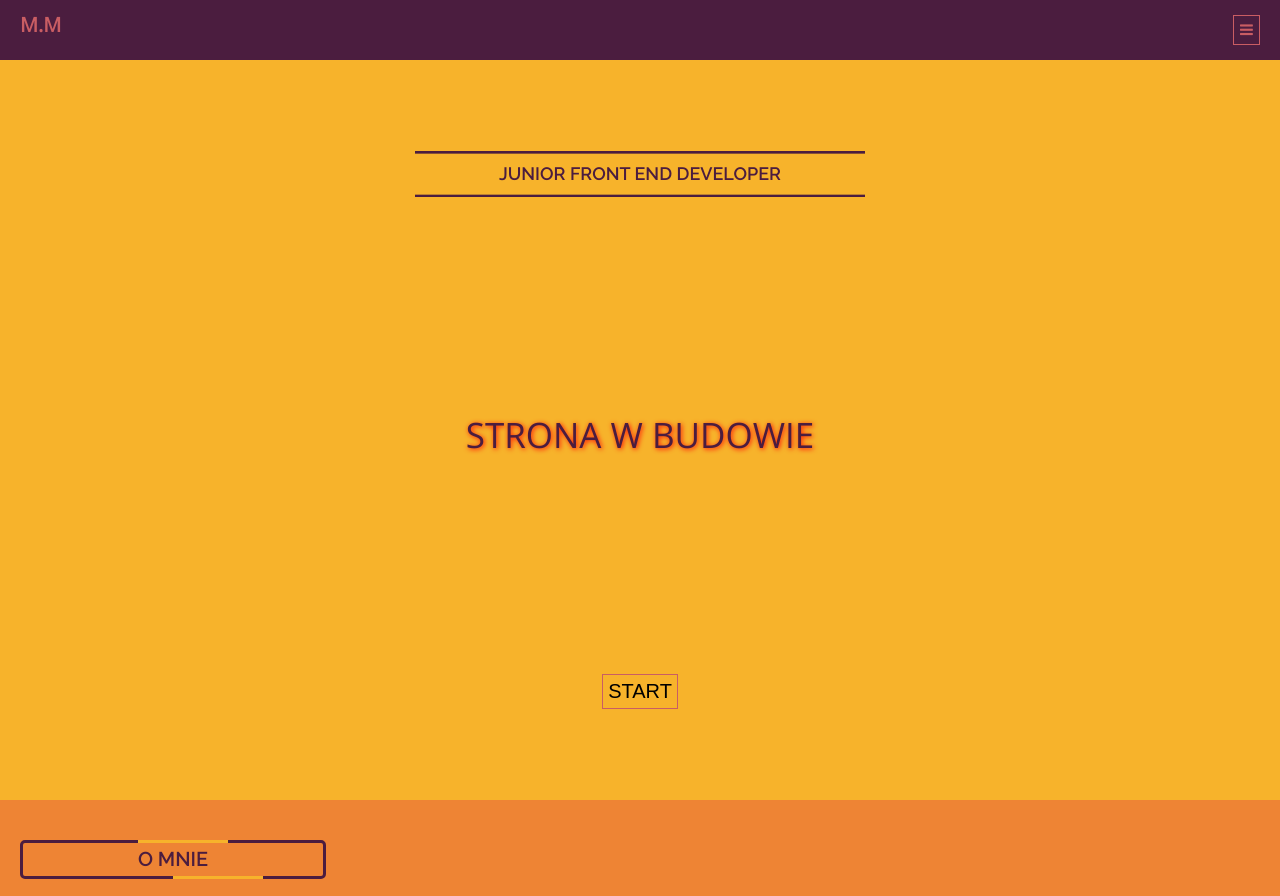
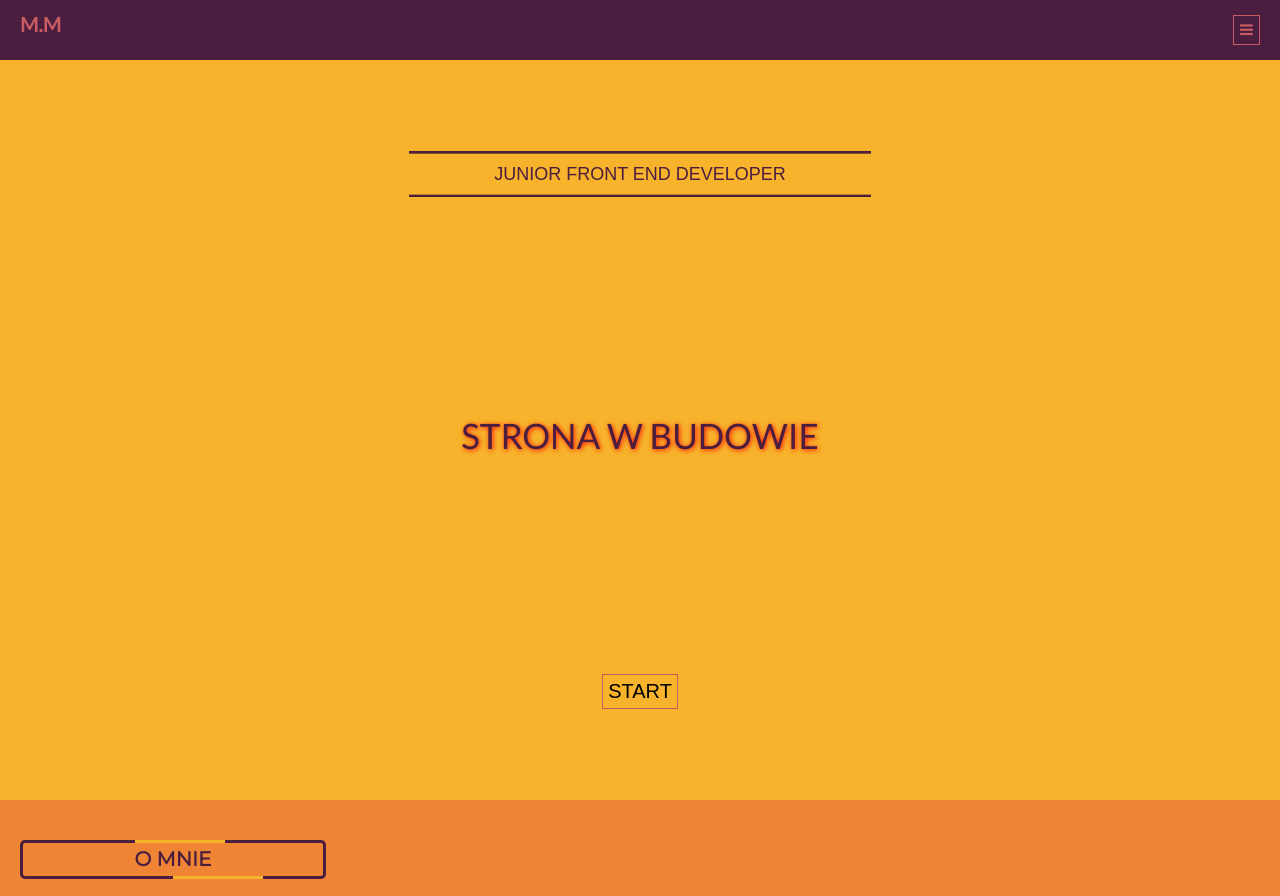
Before and after one commit to MichalWr88/-portfolio, a website: page app/index.html in a window 1280 px wide. Shown: the top 896 px of the page. Drawn offline with nearby package versions, Linux system fonts and the light colour scheme; some packages are replaced by stand-ins of ours.

Commit message:
change fonts

```diff
--- a/app/index.html
+++ b/app/index.html
@@ -12,7 +12,9 @@
     <meta name="author" content="">
     <!-- slowa kluczowe-->
     <meta name="keywords" content="">
-    <link href="https://fonts.googleapis.com/css?family=Open+Sans:300,|Raleway:600" rel="stylesheet">
+    <!-- <link href="https://fonts.googleapis.com/css?family=Open+Sans:300,|Raleway:600" rel="stylesheet"> -->
+    <link href="https://fonts.googleapis.com/css?family=Lato|Montserrat&amp;subset=latin-ext" rel="stylesheet">
+
     <link rel="shortcut icon" href="/favicon.ico" type="image/x-icon">
     <link rel="icon" href="/favicon.ico" type="image/x-icon">
     <!-- build:css -->
--- a/app/scss/modules/_settings.scss
+++ b/app/scss/modules/_settings.scss
@@ -10,15 +10,13 @@ $color-4: rgba(238, 132, 52, 1);
 $color-5: rgba(75, 29, 63, 1);
 
 $pp1: 20px;
-html {
-    font-size: 62.5%;
-    width: 100%;
-    height: 100%;
-    box-sizing: border-box;
-}
+
+$font-1:'Montserrat', sans-serif;
+$font-2:'Lato', sans-serif;
+
 
 body {
-    font-family: 'Open Sans', sans-serif;
+    font-family: $font-2;
     margin: 0 auto;
     padding: 0;
     box-sizing: border-box;
@@ -33,7 +31,7 @@ body {
 .section__header {
     // flex-basis:100%;
     position: relative;
-    font-family: 'Raleway', sans-serif;
+    font-family: $font-1;
     font-size: 2.0rem;
     width: 50%;
     margin:20px 0;
@@ -64,6 +62,7 @@ body {
     }
 }
 $main-top:60px;
+
 .page__main{
 	padding-top:$main-top;
 }
@@ -100,13 +99,14 @@ $main-top:60px;
 /* media query */
 
 $breakpoints: ( "phone": 400px,
-"phone-wide": 480px,
+"phone-wide": 465px,
 "phablet": 560px,
 "tablet-small": 640px,
 "tablet": 768px,
 "tablet-wide": 1024px,
 "desktop": 1248px,
 "desktop-wide": 1440px);
+
 @mixin mq($width, $type: min) {
     @if map_has_key($breakpoints, $width) {
         $width: map_get($breakpoints, $width);
@@ -149,3 +149,15 @@ position: fixed;
   50%{transform:translate(160%, 160%)}
   75%{transform:translate(0, 160%)}
 }
+
+
+html {
+    font-size: 62.5%;
+    width: 100%;
+    height: 100%;
+    box-sizing: border-box;
+
+    @include mq(460px,min){
+        font-size:100%;
+    }
+}
--- a/app/scss/partials/_main.scss
+++ b/app/scss/partials/_main.scss
@@ -10,6 +10,7 @@
     text-align: center;
     // background-color:$color-3;
     // z-index:99999999;
+
 
 }
 
@@ -76,6 +77,7 @@ text-shadow:1px 1px 5px  red;
 .about{
   background-color:$color-4;
   padding:20px;
+
 }
 .about__profile{
   background-image: url('../images/profile.jpg');
@@ -91,6 +93,8 @@ text-shadow:1px 1px 5px  red;
   text-align:justify;
   line-height:1.8rem;
   text-indent: 30px;
+      max-width:1200px;
+    margin:0 auto;
 
 }
 .about__courses{
```
Also changed, not shown: app/css/style.css.
